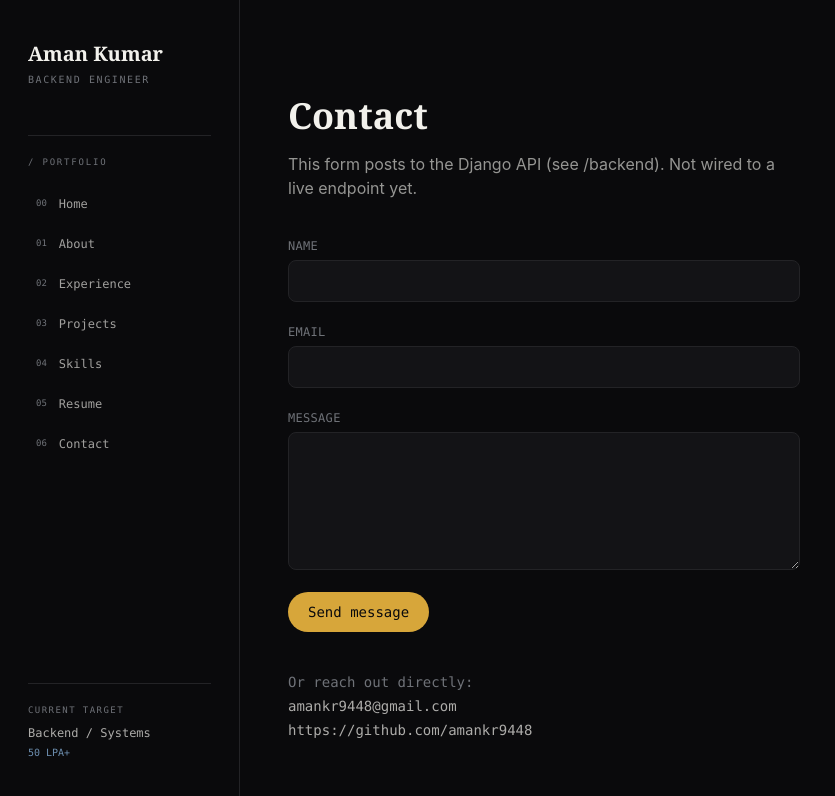
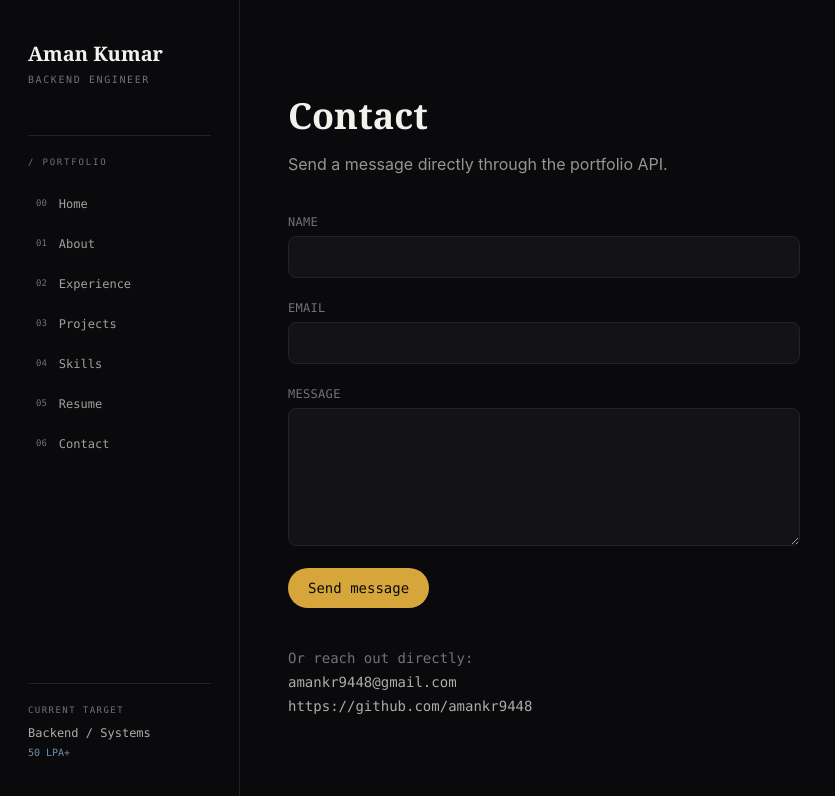
Before and after one commit to amankr9448/Professional-Portfolio, a Next.js app in the folder frontend/: page /contact in a window 1280 px wide. Shown: the top 796 px of the page, without its empty margins (0-835 px from the left). Built offline with nearby package versions, Linux system fonts and the light colour scheme; no server answers.

Commit message:
Prepare portfolio services for production deployment

```diff
--- a/frontend/src/app/contact/page.tsx
+++ b/frontend/src/app/contact/page.tsx
@@ -1,14 +1,16 @@
 import profile from "@/content/profile.json";
 
 export default function Contact() {
+  const apiBaseUrl = process.env.NEXT_PUBLIC_API_BASE_URL?.replace(/\/$/, "") ?? "";
+
   return (
     <div className="max-w-lg">
       <h1 className="font-display text-3xl font-semibold text-paper lg:text-4xl">Contact</h1>
       <p className="mt-4 text-paper/60">
-        This form posts to the Django API (see /backend). Not wired to a live endpoint yet.
+        Send a message directly through the portfolio API.
       </p>
 
-      <form className="mt-8 space-y-4" action="/api/contact/" method="POST">
+      <form className="mt-8 space-y-4" action={`${apiBaseUrl}/api/contact/`} method="POST">
         <div>
           <label className="font-mono text-xs uppercase tracking-wide text-slate" htmlFor="name">Name</label>
           <input
```
Also changed, not shown: 1 other file (tests, documents, lock files or other folders).
